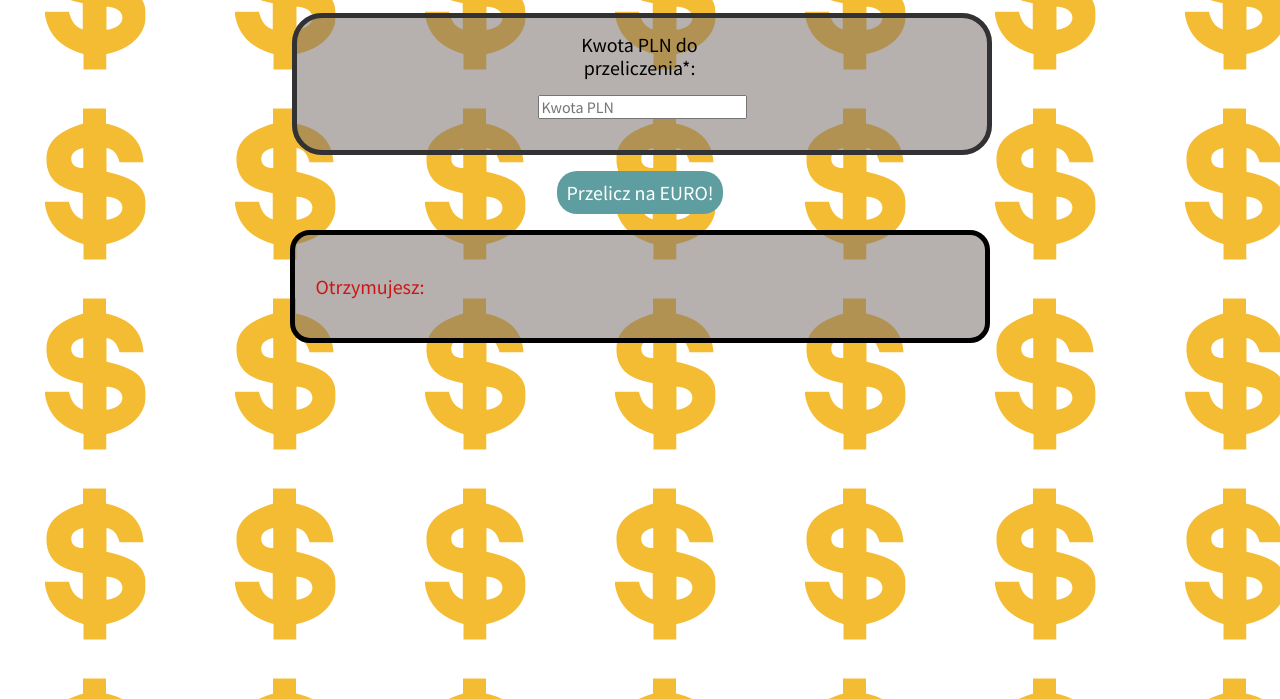
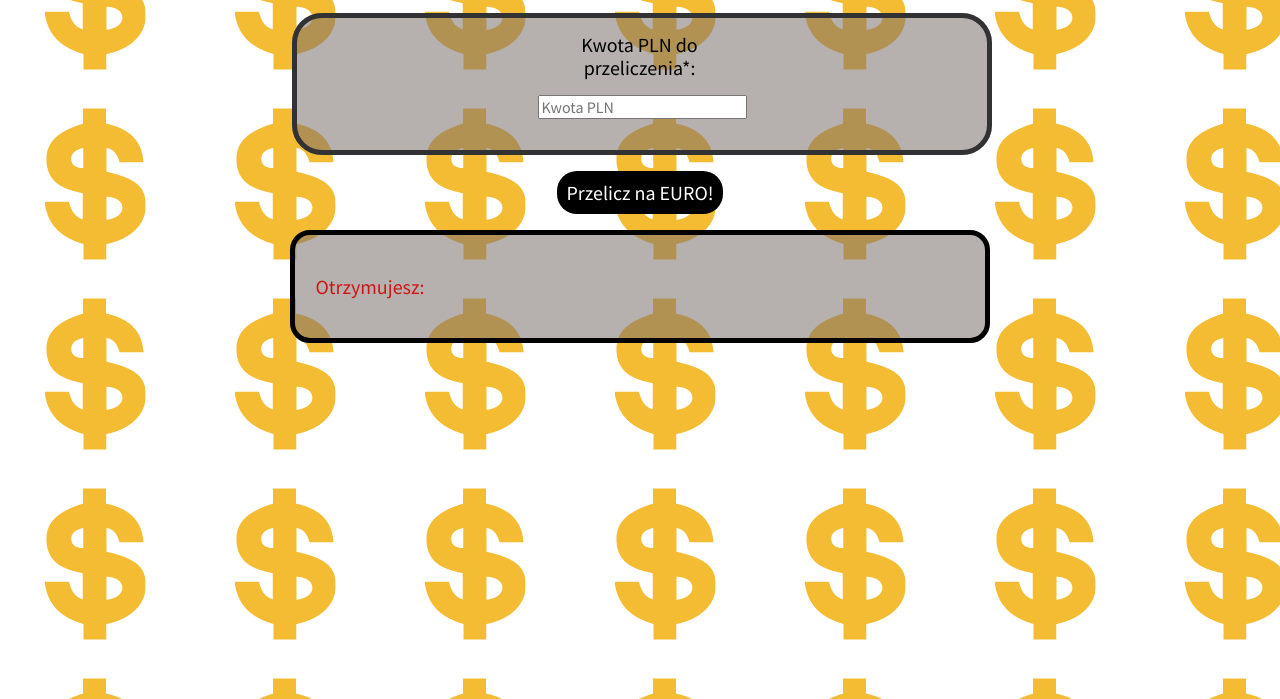
Before and after one commit to Marthiness/currency-calculator-, a plain HTML site: page index.html in a window 1280 px wide. Shown: the part 101-800 px from the top of the page. Drawn offline with nearby package versions, Linux system fonts and the light colour scheme.

Commit message:
button background color changed

```diff
--- a/css/form.css
+++ b/css/form.css
@@ -13,7 +13,7 @@
 
   .form__button {
     border: none;
-    background-color: cadetblue;
+    background-color: rgb(0, 0, 0);
     color: white;
     padding: 10px;
     border-radius: 20px;
```
Lines whose indentation alone changed are shown as unchanged.
